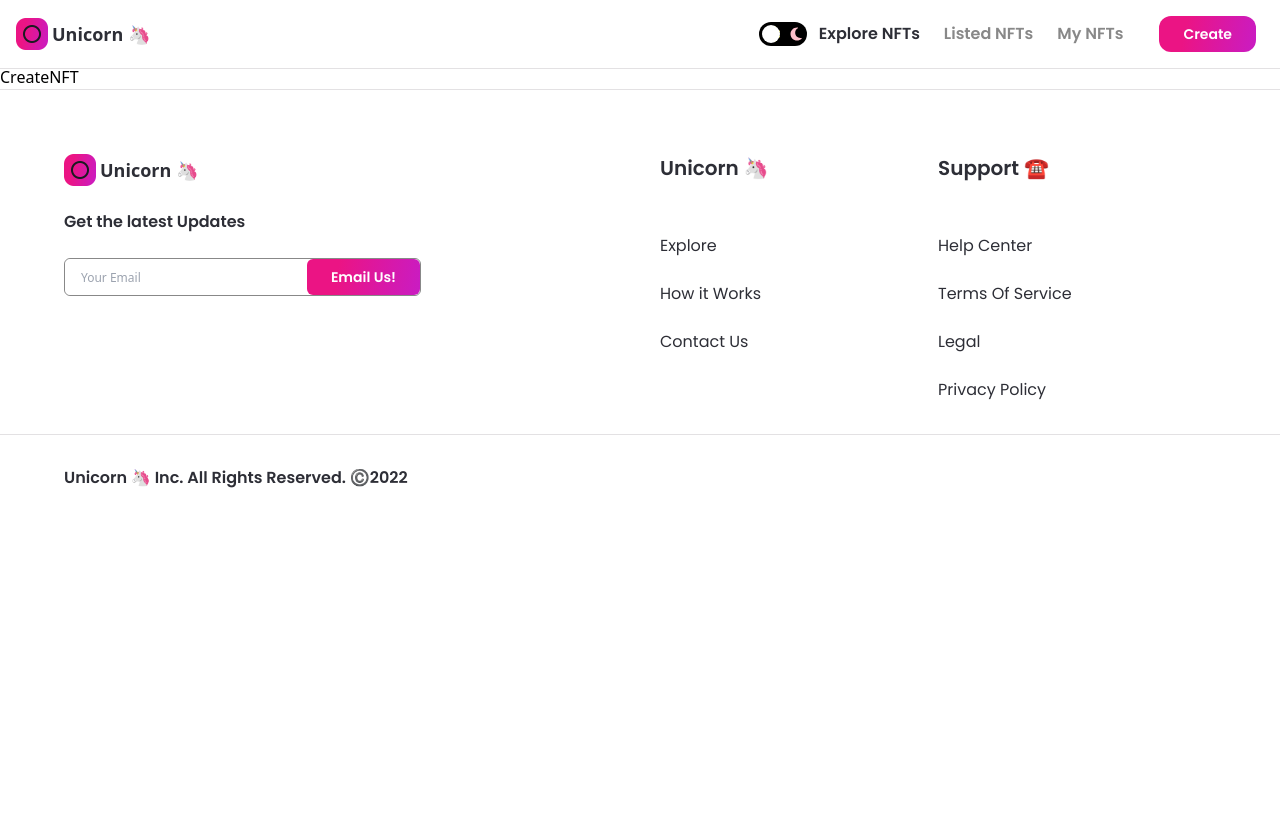
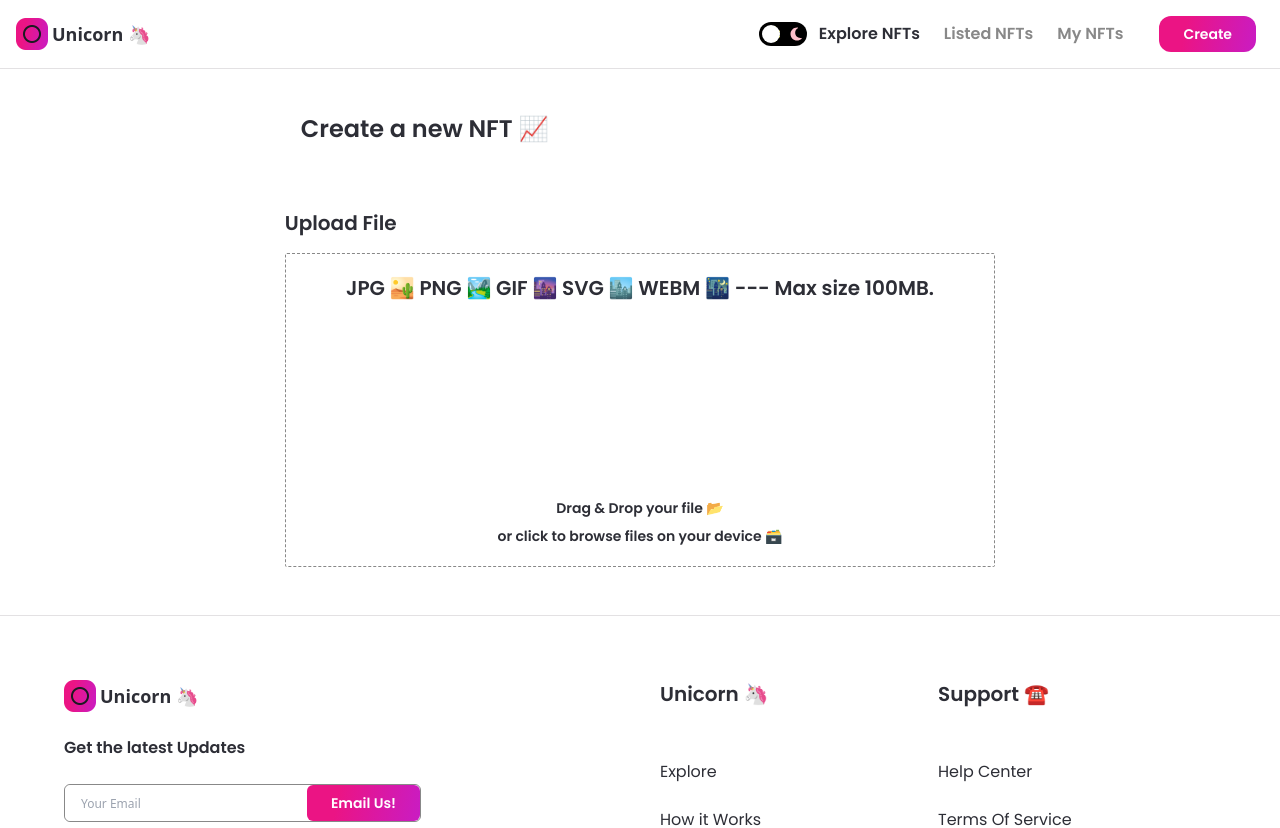
Before and after one commit to andrewpap22/unicorn-nft-marketplace, a Next.js app: page /create-nft in a window 1280 px wide. Shown: the top 828 px of the page. Before the commit the page ends 800 px from the top, so only its background shows below. Built offline with nearby package versions, Linux system fonts and the light colour scheme.

Commit message:
fix nft info on query url params on NFTCard page :white_check_mark: and add upload file, drag and drop functionallity on create nft page :white_check_mark:

```diff
--- a/components/NFTCard.jsx
+++ b/components/NFTCard.jsx
@@ -5,7 +5,7 @@
 import images from '../assets';
 
 const NFTCard = ({ nft }) => (
-  <Link href={{ pathname: 'nft-details', query: { nft } }}>
+  <Link href={{ pathname: 'nft-details', query: nft }}>
     <div className="flex-1 min-w-215 max-w-max xs:max-w-none sm:w-full sm:min-w-155 minmd:min-w-256 minlg:min-w-237 dark:bg-nft-black-3 bg-white rounded-2xl p-4 m-4 minlg:m-8 sm:my-2 sm:mx-2 cursor-pointer shadow-md">
       <div className="relative w-full h-52 sm:h-36 xs:h-56 minmd:h-60 minlg:h-300 rounded-2xl overflow-hidden">
         <Image
--- a/pages/create-nft.jsx
+++ b/pages/create-nft.jsx
@@ -1,7 +1,96 @@
-import React from 'react';
+import { useState, useMemo, useCallback, useContext } from 'react';
+import { useRouter } from 'next/router';
+import { useDropzone } from 'react-dropzone';
+import Image from 'next/image';
+import { useTheme } from 'next-themes';
 
-const CreateNFT = () => (
-  <div>CreateNFT</div>
-);
+import { Button } from '../components';
+import images from '../assets';
+
+const CreateNFT = () => {
+  const [fileUrl, setFileUrl] = useState(null);
+  const { theme } = useTheme();
+
+  /// Logic to upload the image on the blockchain (IPFS)
+  const onDrop = useCallback((acceptedFiles) => {}, []);
+
+  const {
+    getRootProps,
+    getInputProps,
+    isDragActive,
+    isDragAccept,
+    isDragReject,
+  } = useDropzone({
+    onDrop,
+    accept: 'image/*',
+    maxSize: 5000000,
+  });
+
+  const fileStyle = useMemo(
+    () => `
+    dark:bg-nft-black-1 bg-white border dark:border-white border-nft-gray-2 flex flex-col items-center p-5 rounded-sm border-dashed
+    ${isDragActive ? 'border-file-active' : undefined}
+    ${isDragAccept ? 'border-file-accept' : undefined}
+    ${isDragReject ? 'border-file-reject' : undefined}
+  `,
+    [isDragAccept, isDragActive, isDragReject],
+  );
+
+  return (
+    <div className="flex justify-center sm:px-4 p-12">
+      <div className="w-3/5 md:w-full">
+        <h1 className="font-poppins dark:text-white text-nft-black-1 text-2xl minlg:text-4xl font-semibold ml-4 xs:ml-0">
+          Create a new NFT 📈
+        </h1>
+
+        <div className="mt-16">
+          <p className="font-poppins dark:text-white text-nft-black-1 font-semibold text-xl">
+            Upload File
+          </p>
+
+          <div className="mt-4">
+            <div {...getRootProps()} className={fileStyle}>
+              <input {...getInputProps()} />
+
+              <div className="flexCenter flex-col text-center">
+                <p className="font-poppins dark:text-white text-nft-black-1 font-semibold text-xl">
+                  JPG 🏜️ PNG 🏞️ GIF 🌆 SVG 🏙️ WEBM 🌃 --- Max size 100MB.
+                </p>
+
+                <div className="my-12 w-full flex justify-center">
+                  <Image
+                    src={images.upload}
+                    alt="file upload"
+                    width={100}
+                    height={100}
+                    objectFit="contain"
+                    className={theme === 'light' ? 'filter invert' : undefined}
+                  />
+                </div>
+
+                <p className="font-poppins dark:text-white text-nft-black-1 font-semibold text-sm">
+                  Drag & Drop your file 📂
+                </p>
+
+                <p className="font-poppins dark:text-white text-nft-black-1 font-semibold text-sm mt-2">
+                  or click to browse files on your device 🗃️
+                </p>
+              </div>
+            </div>
+
+            {/* If the image got successfully uploaded to the blockchain, read it's URL and render it here */}
+            {fileUrl && (
+              <aside>
+                <div>
+                  <img src={fileUrl} alt="asset_fle" />
+                </div>
+              </aside>
+            )}
+          </div>
+        </div>
+      </div>
+    </div>
+  );
+};
 
 export default CreateNFT;
```
